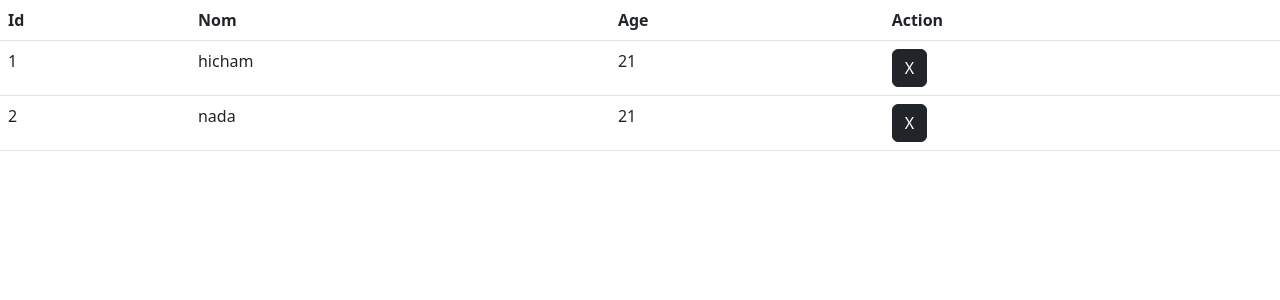
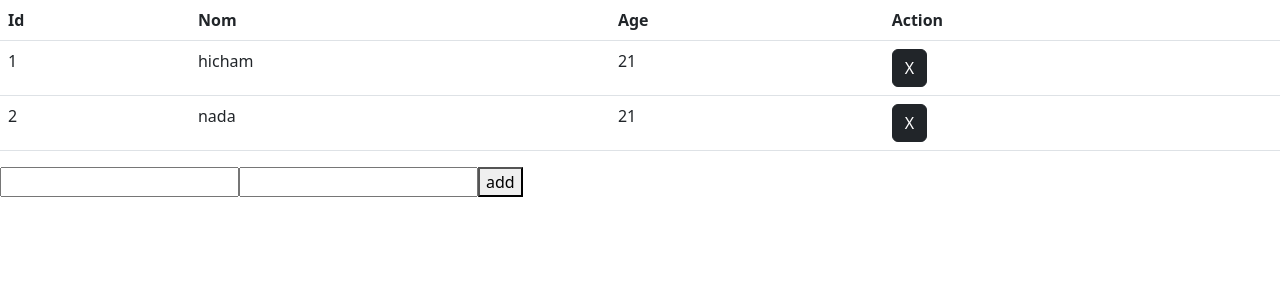
Before and after one commit to El-Mliki-Hicham/React-todolist-V1, a React (Create React App) app: page / in a window 1280 px wide. Shown: the top 300 px of the page. Built offline with nearby package versions, Linux system fonts and the light colour scheme.

Commit message:
add item

```diff
--- a/src/App.js
+++ b/src/App.js
@@ -1,5 +1,6 @@
 import React from "react";
 import Table from "./Components/table";
+import Input from "./Components/input";
 import "bootstrap/dist/css/bootstrap.min.css"
 class App extends React.Component{
 
@@ -24,6 +25,8 @@ class App extends React.Component{
       <div>
       {/* send Data and Delete function to Table class */}
         <Table Data={this.state.data} delete={this.delete} />
+
+        <Input />
       </div>
     )
   }
--- a/src/Components/input.js
+++ b/src/Components/input.js
@@ -0,0 +1,29 @@
+import React from "react";
+
+
+class Input extends React.Component{
+
+    state ={
+        name: '',
+        id:''
+    }
+
+handleSubmit = (e) => {
+    e.preventDefault();
+    console.log(this.state)
+    }
+
+    render(){
+        return(
+            <div  onSubmit={this.handleSubmit} >
+
+                <input type="input" id="id"></input>
+                <input type="input" id="Nom"></input>
+                <button type="btn" >add  </button>
+
+            </div>
+        )
+
+    }
+}
+export default Input
```
